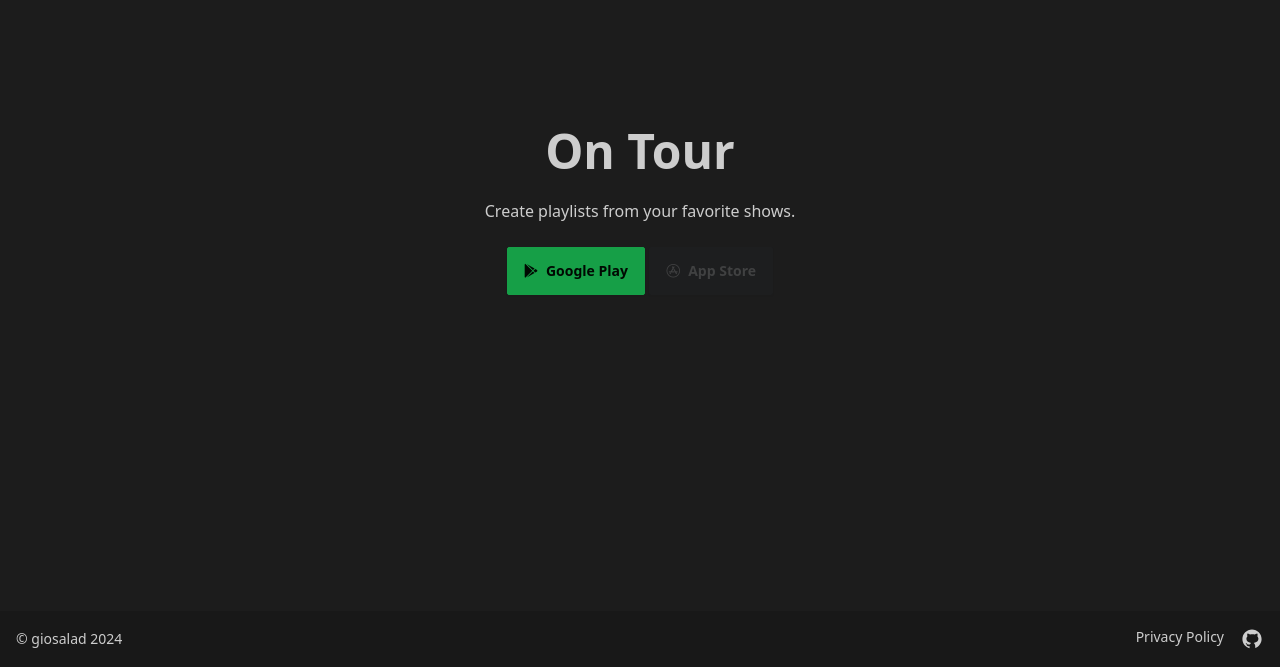
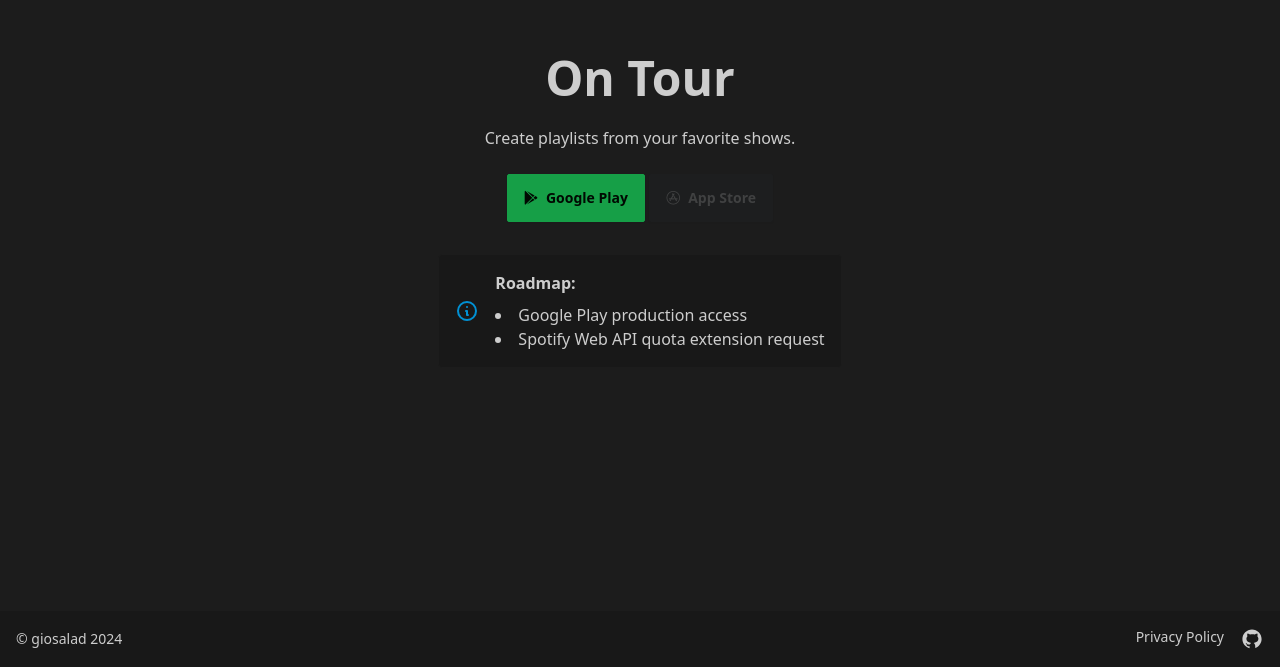
Before and after one commit to ftrbnd/on-tour-server, a website: page pages/index.html in a window 1280 px wide. Shown: the part 189-856 px from the top of the page. Drawn offline with Linux system fonts and the light colour scheme.

Commit message:
Add roadmap visual

```diff
--- a/pages/index.html
+++ b/pages/index.html
@@ -11,13 +11,33 @@
   </head>
   <body>
     <div class="hero min-h-screen bg-base-200">
-      <div class="hero-content text-center">
-        <div class="max-w-md">
+      <div class="hero-content">
+        <div class="max-w-md text-center">
           <h1 class="text-5xl font-bold">On Tour</h1>
           <p class="py-6">Create playlists from your favorite shows.</p>
-          <a target="_blank" href="https://play.google.com/store/apps/details?id=on.tour" role="button" class="btn btn-primary"><i class="fa-brands fa-google-play"></i>Google Play</a>
+          <a target="_blank" href="https://play.google.com/store/apps/details?id=on.tour" role="button" class="btn btn-primary">
+            <i class="fa-brands fa-google-play"></i>
+            Google Play
+          </a>
+          <a role="button" class="btn btn-primary btn-disabled">
+            <i class="fa-brands fa-app-store"></i>
+            App Store
+          </a>
 
-          <a role="button" class="btn btn-primary btn-disabled"><i class="fa-brands fa-app-store"></i>App Store</a>
+          <div role="alert" class="alert mt-8 bg-base-300">
+            <svg xmlns="http://www.w3.org/2000/svg" fill="none" viewBox="0 0 24 24" class="stroke-info shrink-0 w-6 h-6">
+              <path stroke-linecap="round" stroke-linejoin="round" stroke-width="2" d="M13 16h-1v-4h-1m1-4h.01M21 12a9 9 0 11-18 0 9 9 0 0118 0z"></path>
+            </svg>
+            <ul class="list-disc list-inside text-left">
+              <p class="font-bold mb-2">Roadmap:</p>
+              <li>
+                <a class="link-hover" href="https://support.google.com/googleplay/android-developer/answer/14151465" target="_blank"> Google Play production access</a>
+              </li>
+              <li>
+                <a class="link-hover" href="https://developer.spotify.com/documentation/web-api/concepts/quota-modes" target="_blank">Spotify Web API quota extension request</a>
+              </li>
+            </ul>
+          </div>
         </div>
       </div>
     </div>
@@ -32,8 +52,9 @@
           <svg xmlns="http://www.w3.org/2000/svg" width="24" height="24" viewBox="0 0 30 30" class="fill-current">
             <path
               d="M15,3C8.373,3,3,8.373,3,15c0,5.623,3.872,10.328,9.092,11.63C12.036,26.468,12,26.28,12,26.047v-2.051 c-0.487,0-1.303,0-1.508,0c-0.821,0-1.551-0.353-1.905-1.009c-0.393-0.729-0.461-1.844-1.435-2.526 c-0.289-0.227-0.069-0.486,0.264-0.451c0.615,0.174,1.125,0.596,1.605,1.222c0.478,0.627,0.703,0.769,1.596,0.769 c0.433,0,1.081-0.025,1.691-0.121c0.328-0.833,0.895-1.6,1.588-1.962c-3.996-0.411-5.903-2.399-5.903-5.098 c0-1.162,0.495-2.286,1.336-3.233C9.053,10.647,8.706,8.73,9.435,8c1.798,0,2.885,1.166,3.146,1.481C13.477,9.174,14.461,9,15.495,9 c1.036,0,2.024,0.174,2.922,0.483C18.675,9.17,19.763,8,21.565,8c0.732,0.731,0.381,2.656,0.102,3.594 c0.836,0.945,1.328,2.066,1.328,3.226c0,2.697-1.904,4.684-5.894,5.097C18.199,20.49,19,22.1,19,23.313v2.734 c0,0.104-0.023,0.179-0.035,0.268C23.641,24.676,27,20.236,27,15C27,8.373,21.627,3,15,3z"
-            /></svg
-        ></a>
+            />
+          </svg>
+        </a>
       </nav>
     </footer>
   </body>
```
Also changed, not shown: pages/output.css.
